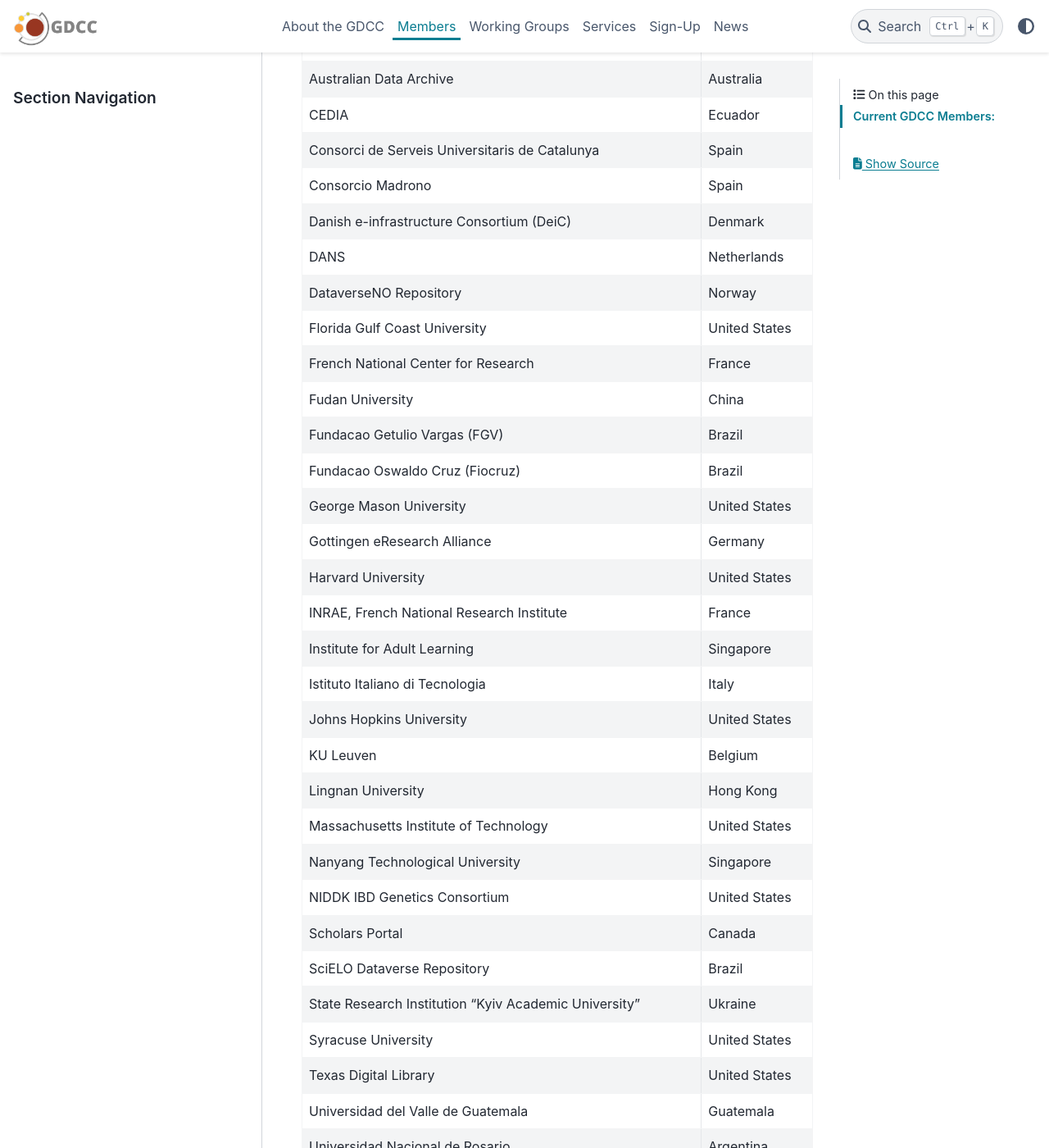
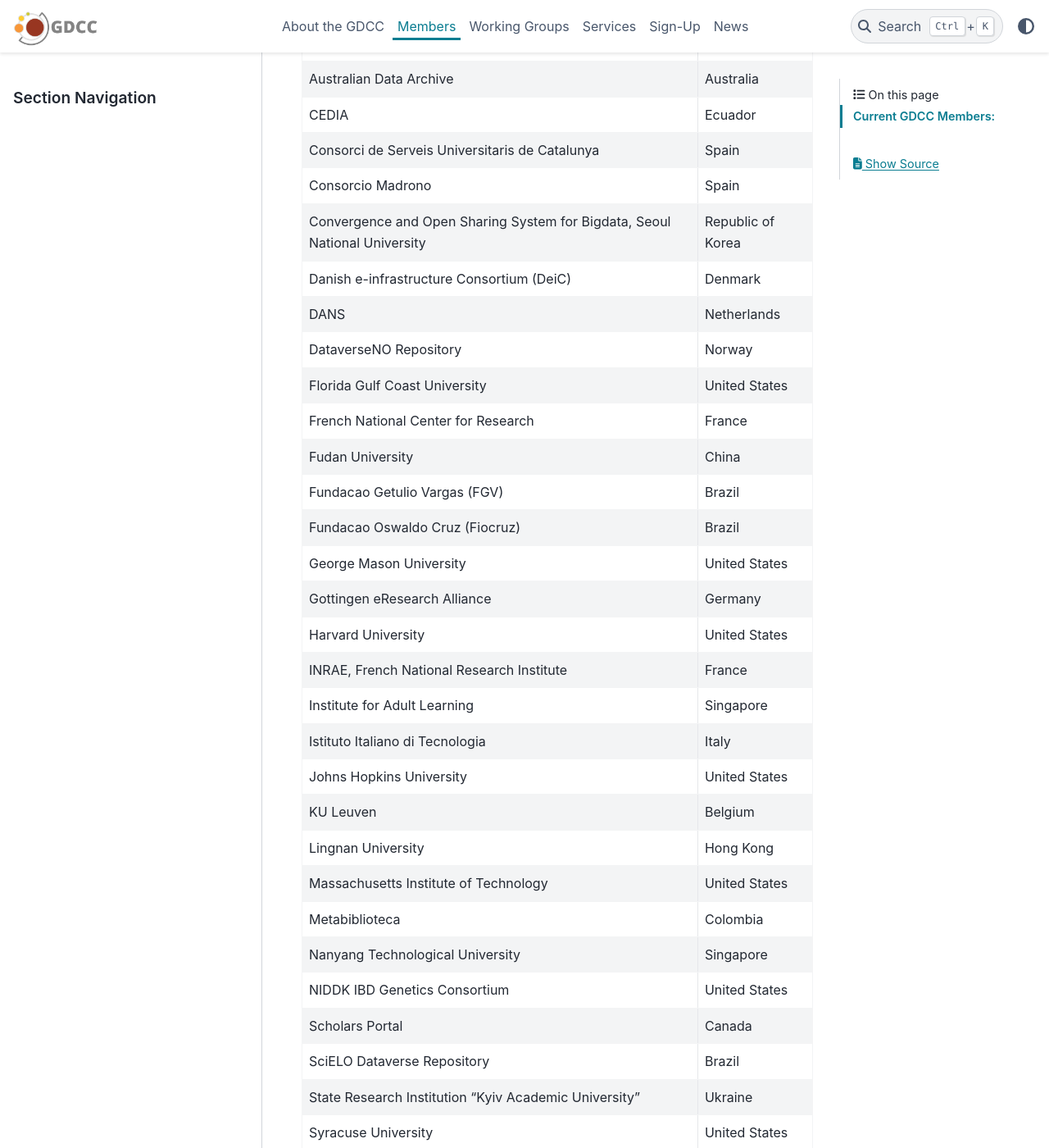
Before and after one commit to gdcc/www.gdcc.io, a Sphinx documentation site: the page built from source/members.md, in a window 1280 px wide and 1400 px high, scrolled down 843 px. Shown: the whole window at 82% size. Built offline with Sphinx 7.4.7 and the PyData theme 0.15.4, drawn with Linux system fonts in a browser that asks for light colours.

Commit message:
Update members.md

```diff
--- a/source/members.md
+++ b/source/members.md
@@ -20,6 +20,7 @@
 | CEDIA | Ecuador |
 | Consorci de Serveis Universitaris de Catalunya | Spain |
 | Consorcio Madrono | Spain |
+| Convergence and Open Sharing System for Bigdata, Seoul National University | Republic of Korea |
 | Danish e-infrastructure Consortium (DeiC) | Denmark |
 | DANS | Netherlands |
 | DataverseNO Repository | Norway |
@@ -38,6 +39,7 @@
 | KU Leuven | Belgium |
 | Lingnan University | Hong Kong |
 | Massachusetts Institute of Technology | United States |
+| Metabiblioteca | Colombia |
 | Nanyang Technological University | Singapore |
 | NIDDK IBD Genetics Consortium | United States |
 | Scholars Portal | Canada |
```
